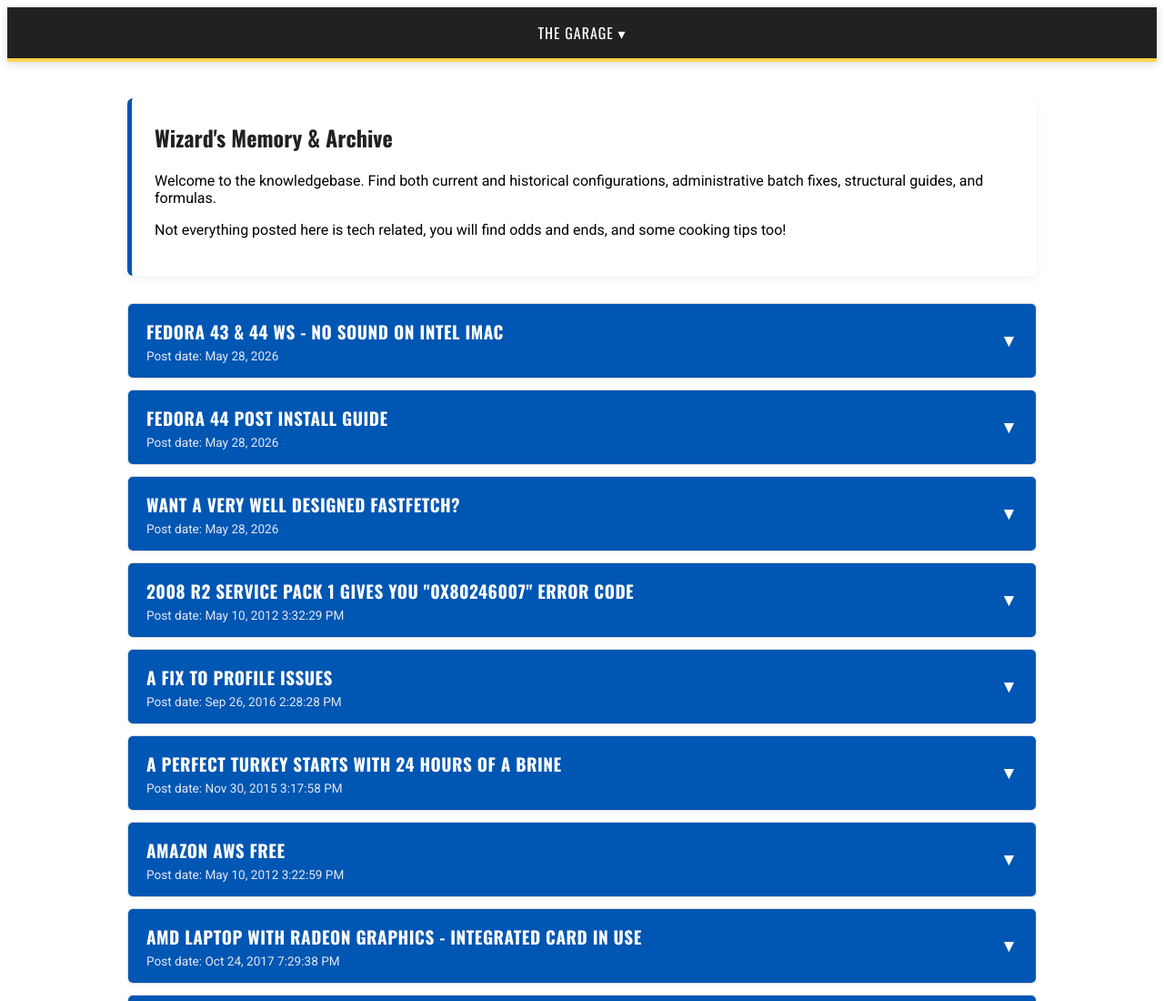
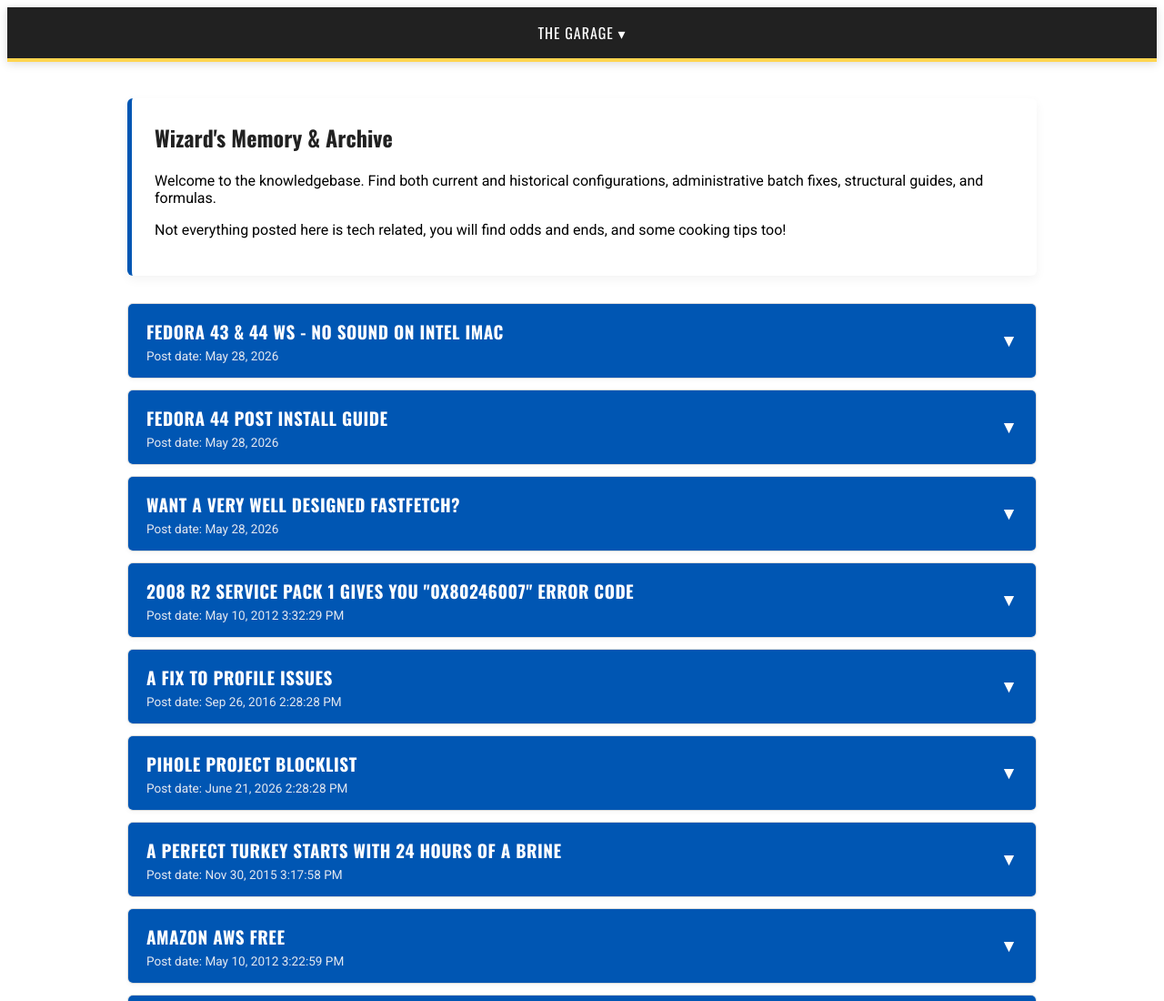
Before and after one commit to pcwizardsinc/pcwizards-website, a plain HTML site: page services.html in a window 1280 px wide. Shown: the top 1100 px of the page at 91% size. Drawn offline with nearby package versions, Linux system fonts and the light colour scheme.

Commit message:
Update services.html

```diff
--- a/services.html
+++ b/services.html
@@ -652,6 +652,24 @@ net start bits</pre>
                 </div>
             </div>
 
+
+
+            <div class="accordion-item">
+                <div class="accordion-header">
+                    <div class="accordion-title-block">
+                        <h3 class="accordion-headline"> PiHole Project BlockList</h3>
+                        <span class="accordion-date">Post date: June 21, 2026 2:28:28 PM</span>
+                        </div>
+                    <span class="accordion-icon">▼</span>
+                </div>
+                <div class="accordion-content">
+ <p> https://github.com/pcwizardsinc/Firewall </p>
+                    <pre> PiHole Project Blocklist - Domain names </pre>
+                </div>
+            </div>
+
+
+
             <div class="accordion-item">
                 <div class="accordion-header">
                     <div class="accordion-title-block">
```
